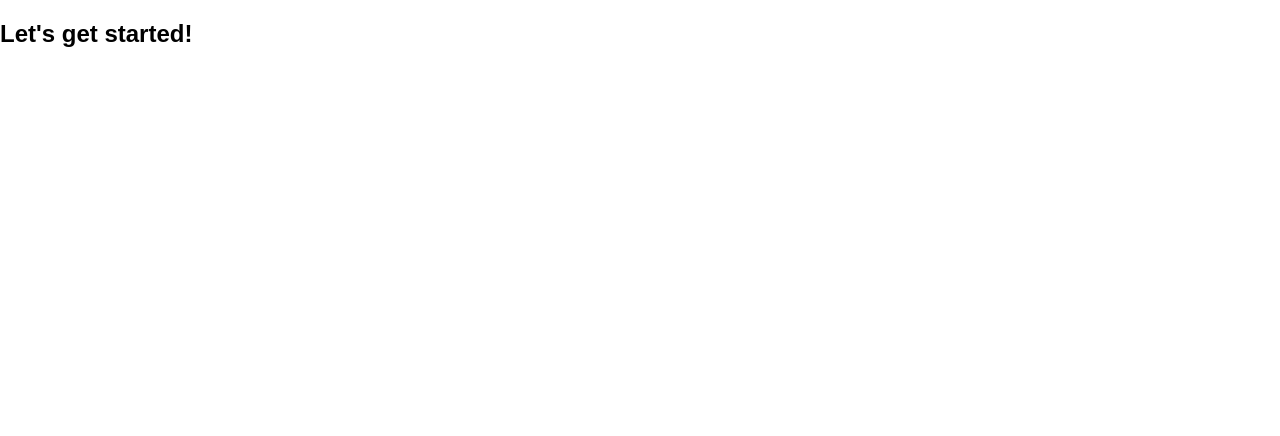
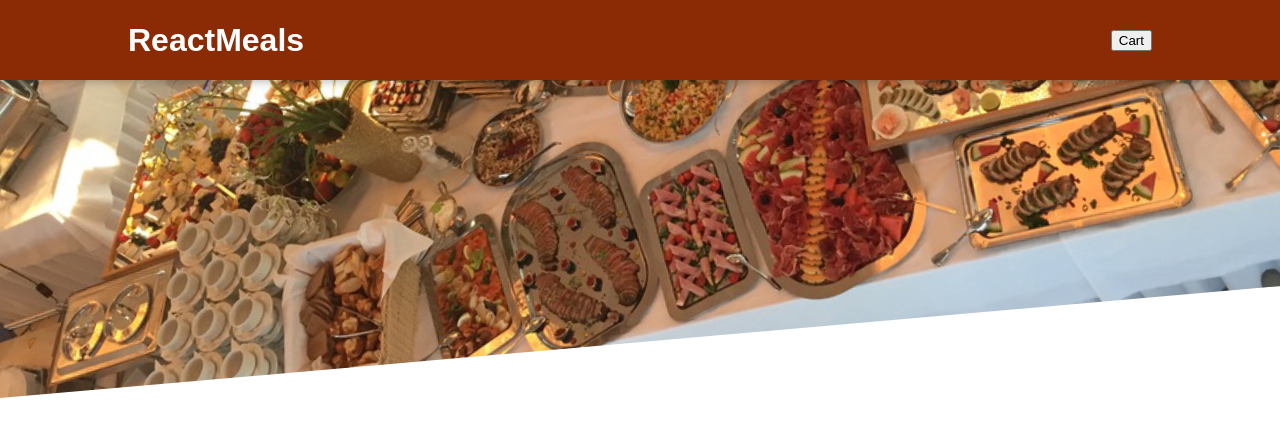
Before and after one commit to MahsumaRezai/MealsFood, a React (Create React App) app: page / in a window 1280 px wide. Shown: the top 436 px of the page. Built offline with nearby package versions, Linux system fonts and the light colour scheme; the HTML template or start-up script is replaced by a standard one.

Commit message:
work on style section

```diff
--- a/src/App.js
+++ b/src/App.js
@@ -1,8 +1,12 @@
+import { Fragment } from "react";
+import Header from "./componet/Layout/Header.js";
+
 function App() {
   return (
-    <div>
-      <h2>Let's get started!</h2>
-    </div>
+    <Fragment>
+      <Header />
+
+    </Fragment>
   );
 }
 
--- a/src/componet/Layout/Header.js
+++ b/src/componet/Layout/Header.js
@@ -10,7 +10,7 @@ const Header = (prop) => {
                 <button>Cart</button>
             </header>
             <div className={classes['main-image']}>
-                <img src={image} />
+                <img src={image} alt="" />
             </div>
 
         </Fragment>
```
